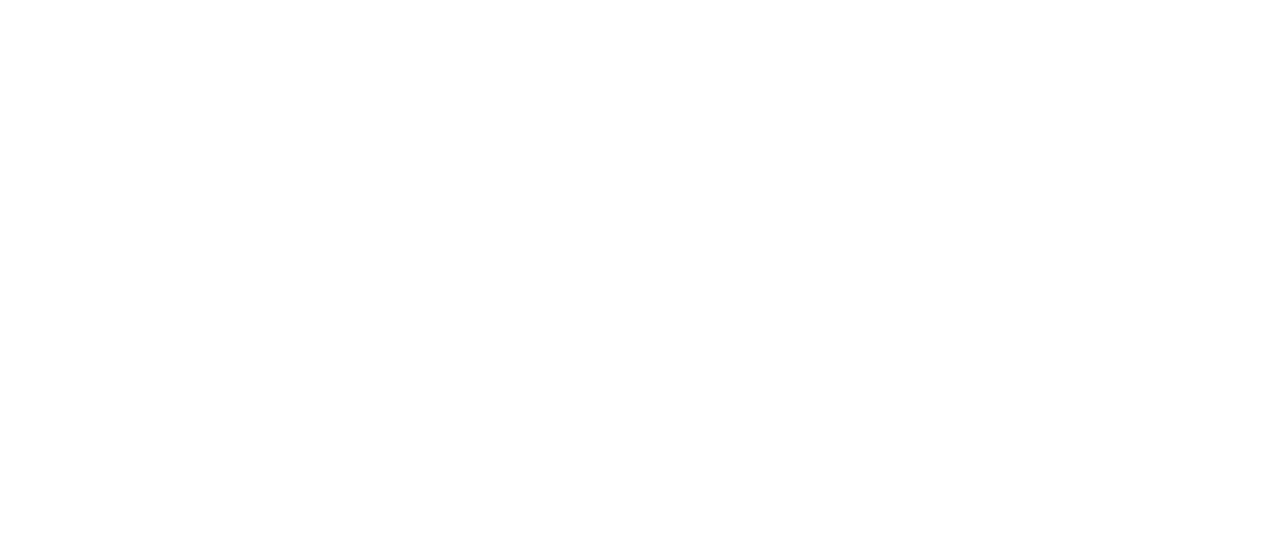
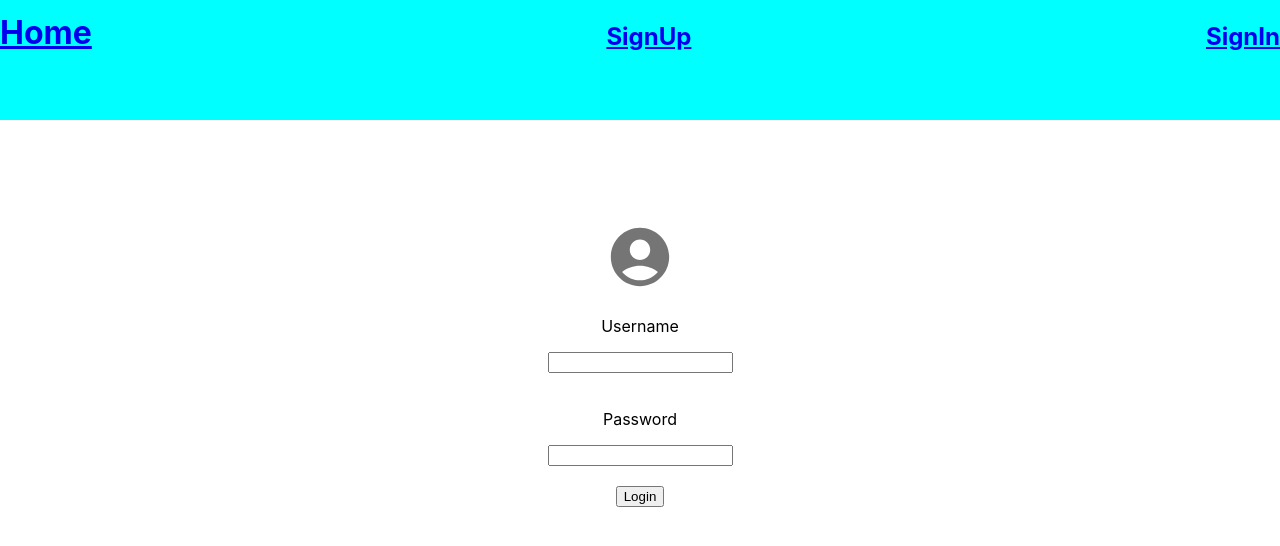
Before and after one commit to Pavithrank02/first-login, a React (Create React App) app in the folder login-page/: page /signIn in a window 1280 px wide. Before the commit this address had no page. Shown: the top 546 px of the page. Built offline with nearby package versions, Linux system fonts and the light colour scheme.

Commit message:
initial flow

```diff
--- a/login-page/package.json
+++ b/login-page/package.json
@@ -3,6 +3,10 @@
   "version": "0.1.0",
   "private": true,
   "dependencies": {
+    "@emotion/react": "^11.10.5",
+    "@emotion/styled": "^11.10.5",
+    "@mui/icons-material": "^5.10.9",
+    "@mui/material": "^5.10.13",
     "@testing-library/jest-dom": "^5.16.5",
     "@testing-library/react": "^13.4.0",
     "@testing-library/user-event": "^13.5.0",
--- a/login-page/src/App.js
+++ b/login-page/src/App.js
@@ -1,12 +1,16 @@
 
 import './App.css';
 import Home from './components/Home';
+import SignIn from './components/SignIn';
+import SignUp from './components/SignUp';
 import { Routes, Route } from 'react-router-dom';
 function App() {
   return (
     <div className="app">
       <Routes>
        <Route path="/" element={<Home />} />
+       <Route path="/signIn" element={<SignIn />} />
+       <Route path="/signUp" element={<SignUp />} />
       </Routes>
     </div>
   );
--- /dev/null
+++ b/login-page/src/components/Home.css
@@ -0,0 +1,16 @@
+.home {
+  display: flex;
+  background-color: aqua;
+  flex-direction: row;
+  align-items: right;
+  justify-content: space-between;
+  height: 15vh;
+  width: 100vw;
+}
+
+.home > a{
+  margin-top: -8px;
+}
+.home > a > h2{
+  margin-top: 30px;
+}
--- a/login-page/src/components/Home.js
+++ b/login-page/src/components/Home.js
@@ -1,27 +1,23 @@
 import React from 'react'
-import {Link} from 'react-router-dom'
+import { Link } from 'react-router-dom'
+import './Home.css'
 
 function Home() {
   return (
-    <div className="home">
-      <ul>
-        <li>
-          <Link to='/'>
-            Home
-          </Link>
-        </li>
-        <li>
+    <div>
+      <div className="home">
+        <Link to='/'>
+          <h1>Home </h1>
+        </Link>
         <Link to='/signUp'>
-            SignUp
-          </Link>
-        </li>
-        <li>
+          <h2> SignUp </h2>
+        </Link>
         <Link to='/signIn'>
-            SignIn
-          </Link>
-        </li>
-      </ul>
+          <h2> SignIn </h2>
+        </Link>
+      </div>
     </div>
+
   )
 }
 
--- /dev/null
+++ b/login-page/src/components/SignIn.css
@@ -0,0 +1,25 @@
+.signin {
+  display: flex;
+  position: absolute;
+  flex-direction: column;
+  align-items: center;
+  justify-content: center;
+  height: 70vh;
+  width: 50vw;
+  top: 80px;
+  right: 25%;
+  left: 25%;
+}
+.signin > .button{
+  margin-top: 20px;
+  margin-bottom: 10px;
+}
+.signin > input{
+  margin-bottom: 20px;
+}
+
+
+/* .signin > .MuiSvgIcon-root{
+  margin-top: -20px;
+  color: white;
+} */
--- a/login-page/src/components/SignIn.js
+++ b/login-page/src/components/SignIn.js
@@ -1,11 +1,27 @@
 import React from 'react'
 import {Link} from 'react-router-dom'
+import { IconButton } from "@mui/material";
+import './SignIn.css'
+import AccountCircleRoundedIcon from "@mui/icons-material/AccountCircleRounded";
+import Home from './Home';
 
 function SignIn() {
   return (
     <div>
-      <Link to="/signIn">SignIn</Link>
+      <Home />
+    <div className='signin'>
+
+          <IconButton>
+              <AccountCircleRoundedIcon sx={{ fontSize: 70 }} />
+            </IconButton>
+            <p> Username</p>
+            <input type="text" />
+            <p> Password</p>
+            <input type="text" />
+            <button>Login</button>
+        </div>
     </div>
+
   )
 }
 
--- a/login-page/src/components/SignUp.js
+++ b/login-page/src/components/SignUp.js
@@ -1,8 +1,25 @@
 import React from 'react'
+import Home from './Home'
+import './SignIn.css'
 
 function SignUp() {
   return (
-    <div>SignUp</div>
+    <div>
+      <Home />
+      <div >
+        <form className='signin'>
+        <p> Username</p>
+        <input type="text" required=" "/>
+        <p> Password</p>
+        <input type="text" required=" "/>
+        <p> Email</p>
+        <input type="text" required=" " />
+        <p> Date of Birth</p>
+        <input type="text" required=" "/>
+        <button>Submit</button>
+        </form>
+      </div>
+    </div>
   )
 }
 
```
Also changed, not shown: 1 other file (tests, documents, lock files or other folders).
